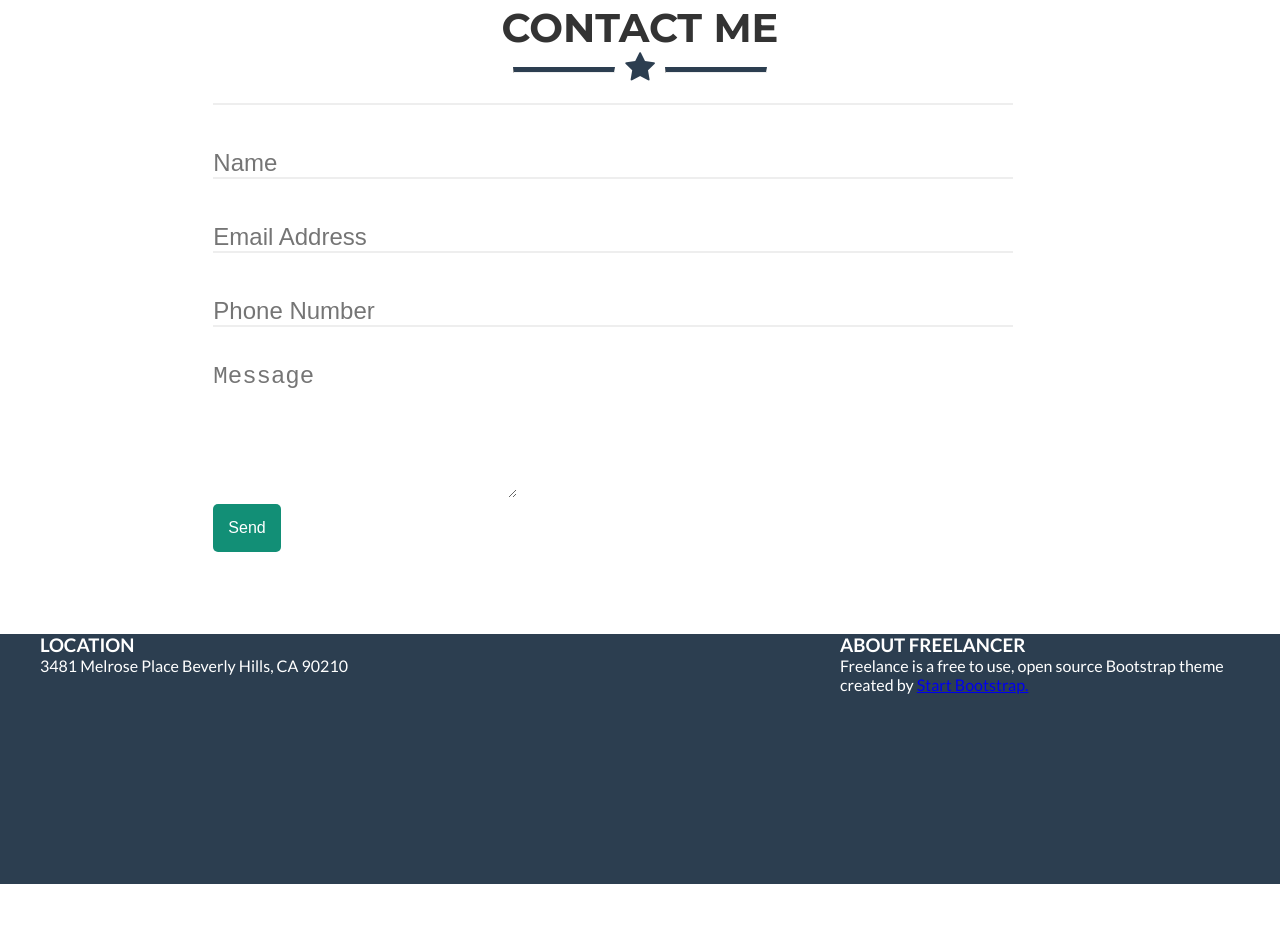
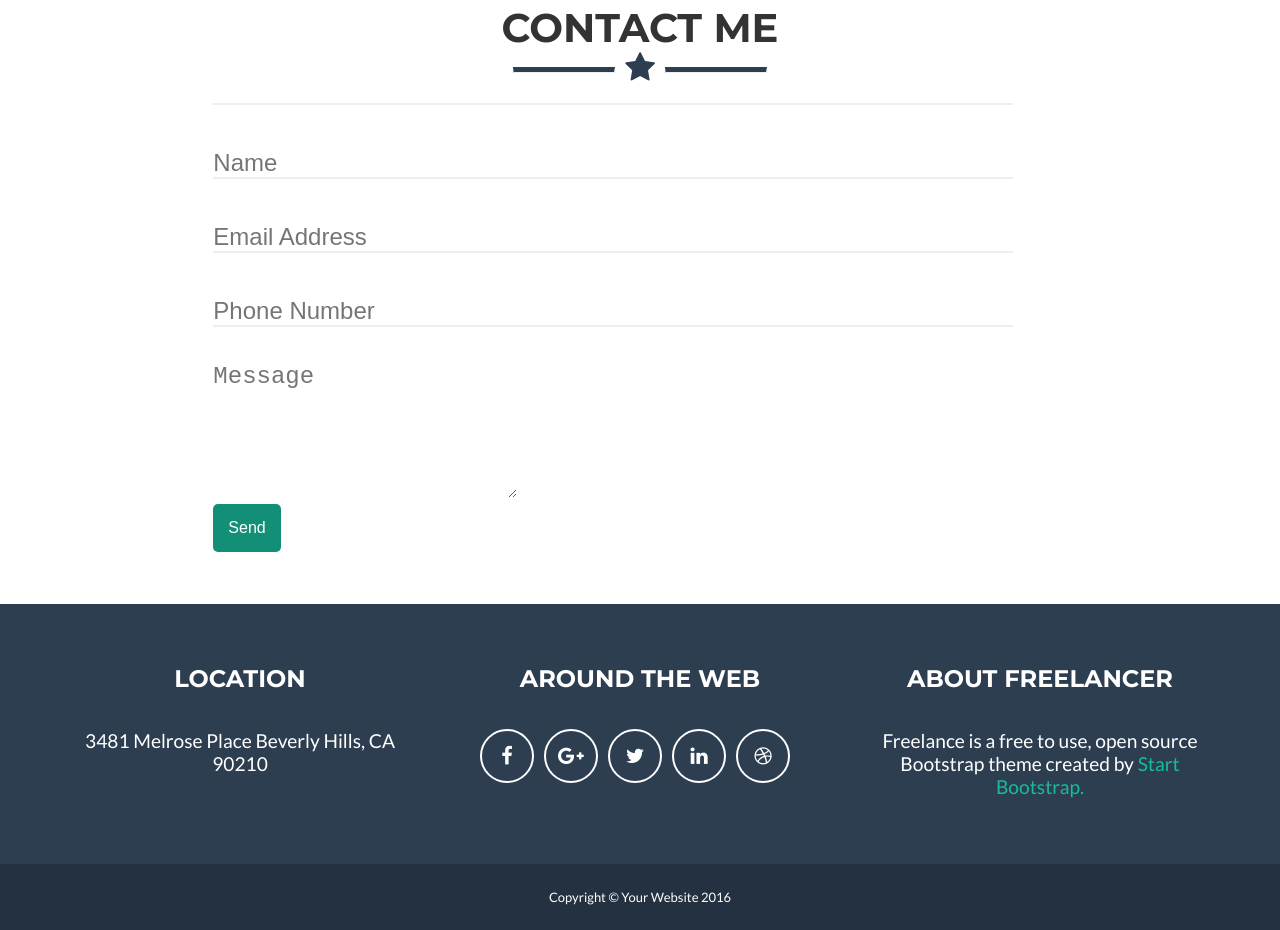
Before and after one commit to Fiorellacr24/Freelancer, a plain HTML site: page index.html in a window 1280 px wide. Shown: the part 2077-3007 px from the top of the page. Before the commit the page ends 2961 px from the top, so only its background shows below. Drawn offline with Linux system fonts and the light colour scheme.

Commit message:
icons-footer

```diff
--- a/css/main.css
+++ b/css/main.css
@@ -128,6 +128,10 @@ hr{
 	display: flex;
 	justify-content: center;
 }
+.icon a:hover{
+	background-color: white;
+	color: #18bc9c;
+}
 
 .icon a{
 	font-size: 1.2rem;
@@ -167,6 +171,7 @@ hr{
 	border: none;
 	border-radius: 5px;
 	font-size: 1rem;
+	cursor: pointer;
 }
 .form .btn-send:hover{
 	background-color: #1e7362;
@@ -175,11 +180,50 @@ hr{
     FOOTER
 *************/
 footer .social{
+	padding: 30px 0;
 	width: 100%;
-	height: 250px;
+	height: 200px;
 	background-color: #2c3e50;
 	color: white;
+	text-align: center;
 }
-footer h3:before{
-	margin-bottom: 25px,
+.social-media{
+	border-radius: 100%;
+	border: 2px solid #fff;
+	height: 50px;
+	width: 50px;
+	font-size: 20px;
+	text-align: center;
+	margin-right: 10px;
 }
+.social-media i{
+	margin-top: 15px;
+}
+
+.social-media:hover{
+	background-color: white;
+	color: #18bc9c;
+}
+.sociales{
+	display: flex;
+	justify-content: center;
+}
+.col-4 a{
+	text-decoration: none;
+	color: #18bc9c;
+}
+.col-4 a:hover{
+	text-decoration: underline;
+}
+.row p{
+	font-size: 1.2rem;
+	width: 340px;
+	margin-left: 30px;
+}
+.copyright{
+	padding: 25px 0;
+	background-color: #233140;
+	text-align: center;
+	color: #fff;
+	font-size: 13px;
+}
--- a/index.html
+++ b/index.html
@@ -132,25 +132,44 @@
 		</form>
 	</section>
 	<!--FOOTER-->
-	<footer class="font-lato">
+	<footer>
 		<div class="social">
 			<div class="container">
 				<section class="row">
 					<div class="col-4">
-						<h3>LOCATION</h3>
-						<p>3481 Melrose Place Beverly Hills, CA 90210</p>
+						<h2 class="font-monst">LOCATION</h2><br><br>
+						<p class="font-lato">3481 Melrose Place Beverly Hills, CA 90210</p>
 					</div>
 					<div class="col-4">
-
+						<h2 class="font-monst">AROUND THE WEB</h2><br><br>
+						<div class="sociales">
+							<div class="social-media">
+								<i class="fa fa-facebook"></i>
+							</div>
+							<div class="social-media">
+								<i class="fa fa-google-plus"></i>
+							</div>
+							<div class="social-media">
+								<i class="fa fa-twitter"></i>
+							</div>
+							<div class="social-media">
+								<i class="fa fa-linkedin"></i>
+							</div>
+							<div class="social-media">
+								<i class="fa fa-dribbble"></i>
+							</div>
+						</div>
 					</div>
 					<div class="col-4">
-						<h3>ABOUT FREELANCER</h3>
-						<p>Freelance is a free to use, open source Bootstrap theme created by <a href="#">Start Bootstrap.</a></p>
+						<h2 class="font-monst">ABOUT FREELANCER</h2><br><br>
+						<p class="font-lato">Freelance is a free to use, open source Bootstrap theme created by <a href="#">Start Bootstrap.</a></p>
 					</div>
 				</section>
 			</div>
 		</div>
-		<div class="copyright"></div>
+		<div class="copyright font-lato">
+			<span>Copyright © Your Website 2016</span>
+		</div>
 	</footer>
 	<!-- Enlaza aquí tu archivo JS -->
 	<script src="js/app.js"></script>
```
